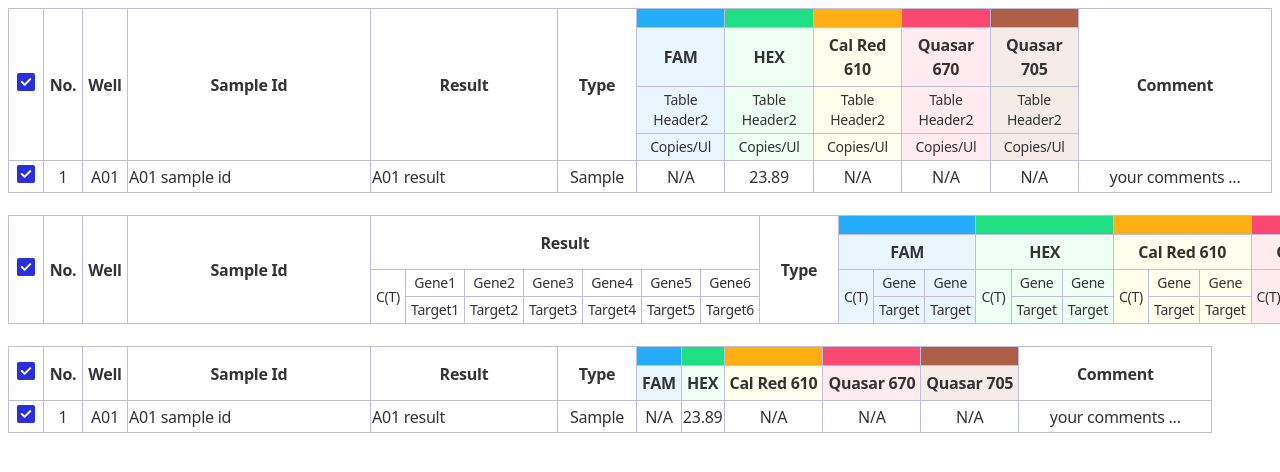
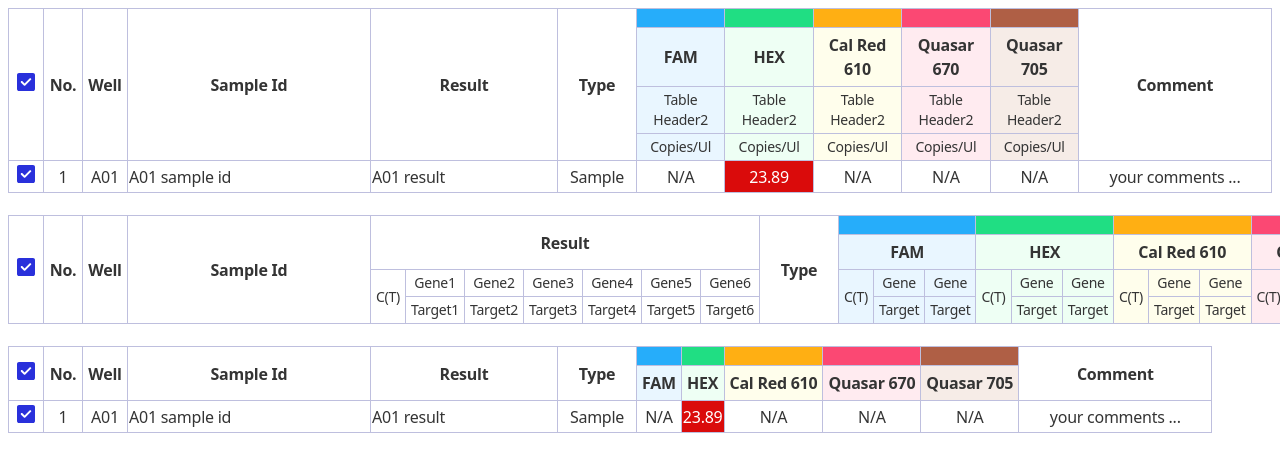
Before and after one commit to sophia-hye/component-test, a React (Create React App) app: page / in a window 1280 px wide. Shown: the top 472 px of the page. Built offline with nearby package versions, Linux system fonts and the light colour scheme.

Commit message:
feat: table row mouse hover

```diff
--- a/src/commonui/icon/IconComponents.tsx
+++ b/src/commonui/icon/IconComponents.tsx
@@ -51,6 +51,7 @@ export default IconComponents;
 //   close: React.lazy(() => import('../assets/close.svg').then((module) => ({ default: module.ReactComponent }))),
 //   down: React.lazy(() => import('../assets/down.svg').then((module) => ({ default: module.ReactComponent }))),
 //   export: React.lazy(() => import('../assets/export.svg').then((module) => ({ default: module.ReactComponent }))),
+//   forward: React.lazy(() => import('../assets/forward.svg').then((module) => ({ default: module.ReactComponent }))),
 //   indeterminate: React.lazy(() => import('../assets/indeterminate.svg').then((module) => ({ default: module.ReactComponent }))),
 //   info: React.lazy(() => import('../assets/info.svg').then((module) => ({ default: module.ReactComponent }))),
 //   intergration: React.lazy(() => import('../assets/intergration.svg').then((module) => ({ default: module.ReactComponent }))),
--- a/src/components/atoms/cell/Td.tsx
+++ b/src/components/atoms/cell/Td.tsx
@@ -9,20 +9,22 @@ export type TdKeyType = keyof Pick<
 
 interface TdProps {
   tdKey: TdKeyType;
+  isHovered: boolean;
   alignLeft?: boolean;
 }
 
 const Td = styled.td<TdProps>`
   text-align: ${({ alignLeft }) => (alignLeft ? 'left' : 'center')};
-  ${({ tdKey }) => {
+  ${({ tdKey, isHovered }) => {
     const textColor = tdKey === 'positive' ? sysColor.white : undefined;
     return css`
       color: ${textColor};
-      background-color: ${sysColor.tableCell[tdKey].default};
+      background-color: ${isHovered
+        ? sysColor.tableCell[tdKey].hovered
+        : sysColor.tableCell[tdKey].default};
+      /* background-color: isHovered ? ${sysColor.tableCell[tdKey].hovered}:
+        ${sysColor.tableCell[tdKey].default}; */
 
-      &:hover {
-        background-color: ${sysColor.tableCell[tdKey].hovered};
-      }
       /** TODO: selected 배경색 설정 필요 */
     `;
   }}
--- a/src/components/molecules/cell/TableCell.tsx
+++ b/src/components/molecules/cell/TableCell.tsx
@@ -12,6 +12,7 @@ type CellContentType = 'checkbox' | 'selectbox' | 'cell16' | 'cell14';
 export interface TableCellProps {
   content: CellContentType;
   tdKey: TdKeyType;
+  isHovered: boolean;
   text?: string;
   checked?: boolean;
   alignLeft?: boolean;
@@ -55,6 +56,7 @@ export default function TableCell(props: TableCellProps) {
       rowSpan={rowSpan}
       colSpan={colSpan}
       tdKey={props.tdKey}
+      isHovered={props.isHovered}
       alignLeft={props.alignLeft}
     >
       <Styled.Container className={props.content}>
--- a/src/components/organisms/row/RowCell.tsx
+++ b/src/components/organisms/row/RowCell.tsx
@@ -1,40 +1,86 @@
-import React from 'react';
+import React, { useEffect, useState } from 'react';
 import Tr from '@components/atoms/cell/Tr';
 import TableCell from '@components/molecules/cell/TableCell';
 import cellData from './testdata/CellData';
 
 export default function RowCell() {
+  const [isHovered, setIsHovered] = useState(false);
+
   const meltPositives = ['+', '++', '+++'];
 
+  useEffect(() => {
+    console.log('Row Hover Test: ', isHovered);
+  }, [isHovered]);
+
   return (
-    <Tr>
-      <TableCell content="checkbox" tdKey="normal" checked={false} />
+    <Tr
+      onMouseEnter={() => setIsHovered(true)}
+      onMouseLeave={() => setIsHovered(false)}
+    >
+      <TableCell
+        content="checkbox"
+        tdKey="normal"
+        isHovered={isHovered}
+        checked={false}
+      />
       <TableCell
         content="cell16"
         tdKey="normal"
+        isHovered={isHovered}
         text={cellData.rowIndex.toString()}
       />
-      <TableCell content="cell16" tdKey="normal" text={cellData.wellId} />
       <TableCell
         content="cell16"
         tdKey="normal"
+        isHovered={isHovered}
+        text={cellData.wellId}
+      />
+      <TableCell
+        content="cell16"
+        tdKey="normal"
+        isHovered={isHovered}
         text={cellData.sampleId}
         alignLeft
       />
       <TableCell
         content="cell16"
         tdKey={cellData.result.includes('invalid') ? 'invalid' : 'normal'}
+        isHovered={isHovered}
         text={cellData.result}
         alignLeft
       />
       {/* select box로 바꿔야함 */}
-      <TableCell content="cell16" tdKey="normal" text={cellData.wellType} />
+      <TableCell
+        content="cell16"
+        tdKey="normal"
+        isHovered={isHovered}
+        text={cellData.wellType}
+      />
       {cellData.targetResult.map(value => {
-        if (meltPositives.includes(value) || Number.isFinite(value))
-          return <TableCell content="cell16" tdKey="positive" text={value} />;
-        return <TableCell content="cell16" tdKey="normal" text={value} />;
+        if (meltPositives.includes(value) || !Number.isNaN(Number(value)))
+          return (
+            <TableCell
+              content="cell16"
+              tdKey="positive"
+              isHovered={isHovered}
+              text={value}
+            />
+          );
+        return (
+          <TableCell
+            content="cell16"
+            tdKey="normal"
+            isHovered={isHovered}
+            text={value}
+          />
+        );
       })}
-      <TableCell content="cell16" tdKey="normal" text="your comments ... " />
+      <TableCell
+        content="cell16"
+        tdKey="normal"
+        isHovered={isHovered}
+        text="your comments ... "
+      />
     </Tr>
   );
 }
```
Also changed, not shown: src/components/organisms/table/StaticHeaders.tsx (added, +25 -0 lines).
